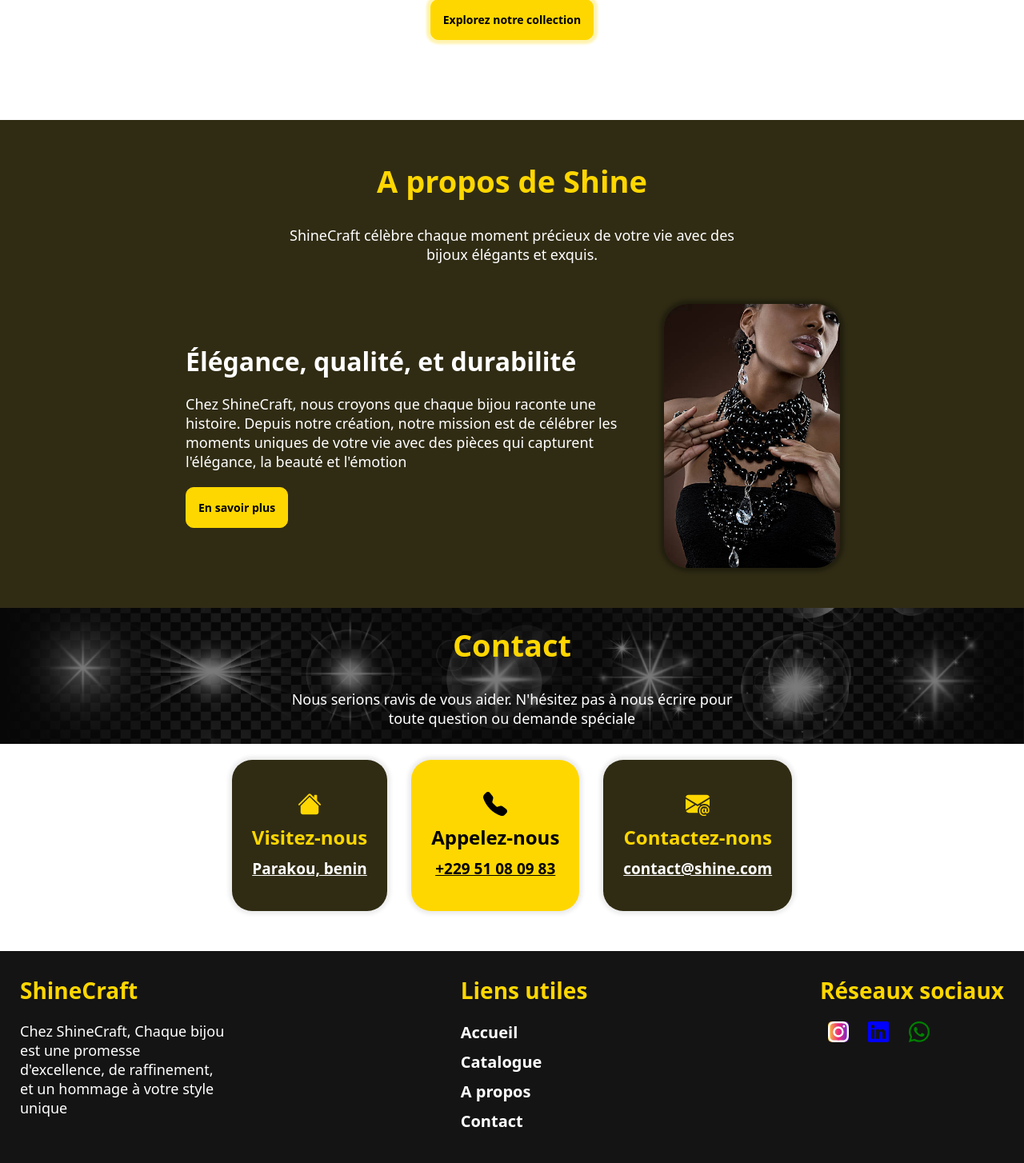
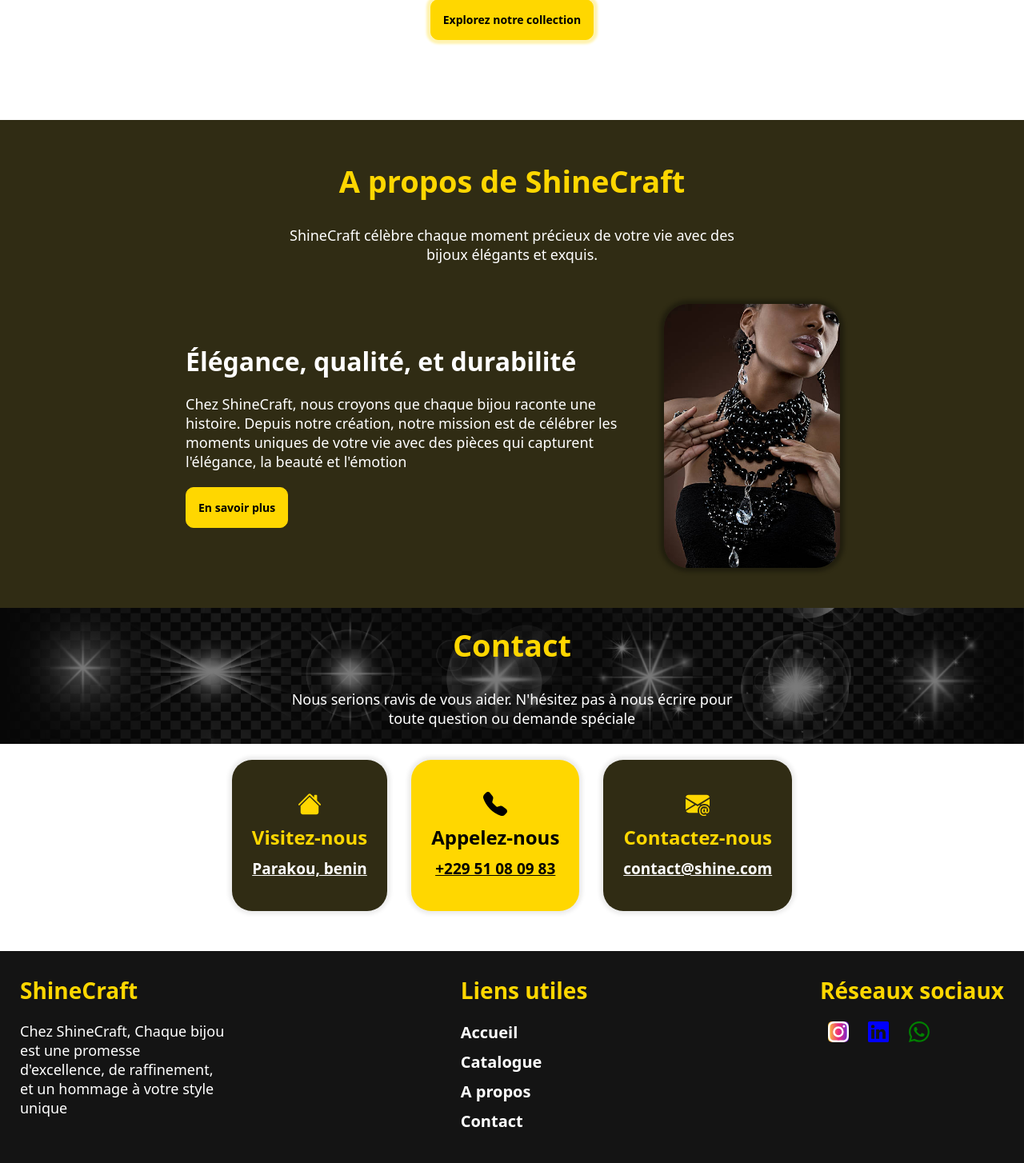
Before and after one commit to rufusakande/shineCraft, a PHP site: page / in a window 1280 px wide. Shown: the part 1202-2656 px from the top of the page at 80% size. Run offline with PHP 8.4, Linux system fonts and the light colour scheme; data that the repository does not hold is empty.

Commit message:
Correction sur le fichier index

```diff
--- a/index.php
+++ b/index.php
@@ -2,6 +2,7 @@
 <html lang="fr">
 <head>
     <meta charset="UTF-8">
+    <!-- Favicon à ajouter après -->
     <meta name="viewport" content="width=device-width, initial-scale=1.0">
     <title>ShineCraft</title>
     <meta name="description" content="ShineCraft célèbre chaque moment précieux de votre vie avec des bijoux élégants et exquis, conçu pour illuminer vos instants les plus mémorables.">
@@ -82,7 +83,7 @@
 
         <!-- La section a propos -->
         <section class="apropos">
-            <h2 class="sectionTitle">A propos de Shine</h2>
+            <h2 class="sectionTitle">A propos de ShineCraft</h2>
             <p>
                 ShineCraft célèbre chaque moment précieux de votre vie avec des bijoux élégants et exquis.
             </p>
@@ -132,7 +133,7 @@
                         <path d="M2 2A2 2 0 0 0 .05 3.555L8 8.414l7.95-4.859A2 2 0 0 0 14 2zm-2 9.8V4.698l5.803 3.546zm6.761-2.97-6.57 4.026A2 2 0 0 0 2 14h6.256A4.5 4.5 0 0 1 8 12.5a4.49 4.49 0 0 1 1.606-3.446l-.367-.225L8 9.586zM16 9.671V4.697l-5.803 3.546.338.208A4.5 4.5 0 0 1 12.5 8c1.414 0 2.675.652 3.5 1.671"/>
                         <path d="M15.834 12.244c0 1.168-.577 2.025-1.587 2.025-.503 0-1.002-.228-1.12-.648h-.043c-.118.416-.543.643-1.015.643-.77 0-1.259-.542-1.259-1.434v-.529c0-.844.481-1.4 1.26-1.4.585 0 .87.333.953.63h.03v-.568h.905v2.19c0 .272.18.42.411.42.315 0 .639-.415.639-1.39v-.118c0-1.277-.95-2.326-2.484-2.326h-.04c-1.582 0-2.64 1.067-2.64 2.724v.157c0 1.867 1.237 2.654 2.57 2.654h.045c.507 0 .935-.07 1.18-.18v.731c-.219.1-.643.175-1.237.175h-.044C10.438 16 9 14.82 9 12.646v-.214C9 10.36 10.421 9 12.485 9h.035c2.12 0 3.314 1.43 3.314 3.034zm-4.04.21v.227c0 .586.227.8.581.8.31 0 .564-.17.564-.743v-.367c0-.516-.275-.708-.572-.708-.346 0-.573.245-.573.791"/>
                     </svg>
-                    <h3>Contactez-nons</h3>
+                    <h3>Contactez-nous</h3>
                     <a href="mailto:contact@shine.com">contact@shine.com</a>
                 </div>
             </div>
```
